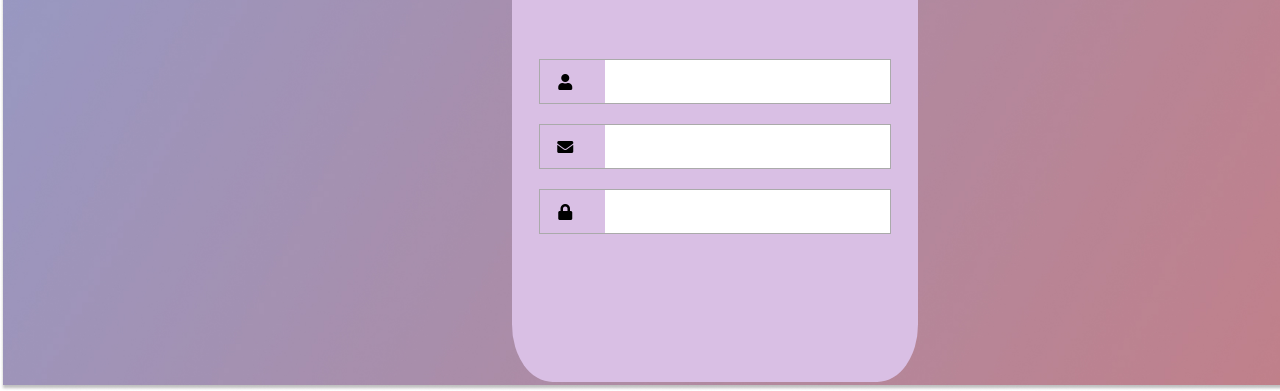
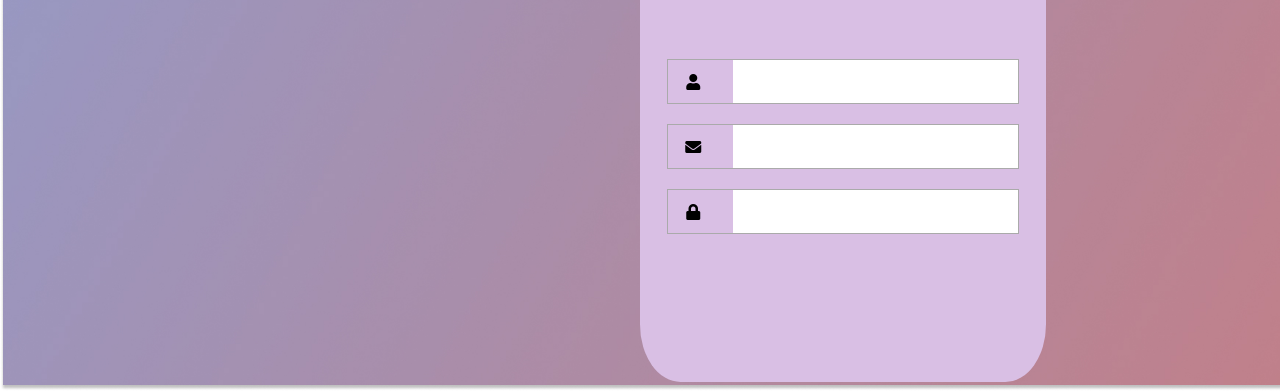
Before and after one commit to Roloper/Login_Facial, a Flask app: template template/administrador-registra-vendedor-completo.html in a window 1280 px wide; the page is wider, and only the part inside the window is pictured. Shown: the part 409-800 px from the top of that part. Run offline with Flask 3, Linux system fonts and the light colour scheme; the template is opened without the code that fills it, so the values that code supplies are empty; parts of the project's set-up code (start-up, migrations or seed data) failed here and were passed over; some libraries are stand-ins or nearby versions.

Commit message:
Update administrador-registra-vendedor-completo.css

```diff
--- a/static/.CSS/administrador-registra-vendedor-completo.css
+++ b/static/.CSS/administrador-registra-vendedor-completo.css
@@ -22,7 +22,7 @@ body {
     margin-top: 20px;
     width: 80%;
     max-width: 400px;
-    margin-left: 40%;
+    margin-left: 50%;
     border-radius: 10%;
 }
 
@@ -88,7 +88,7 @@ body {
 }
 
 .texto-contenedor {
-    margin-left: 610px;
+    margin-left: 50%;
     margin-bottom: 10px;
     color: white;
     display: flex;
```
